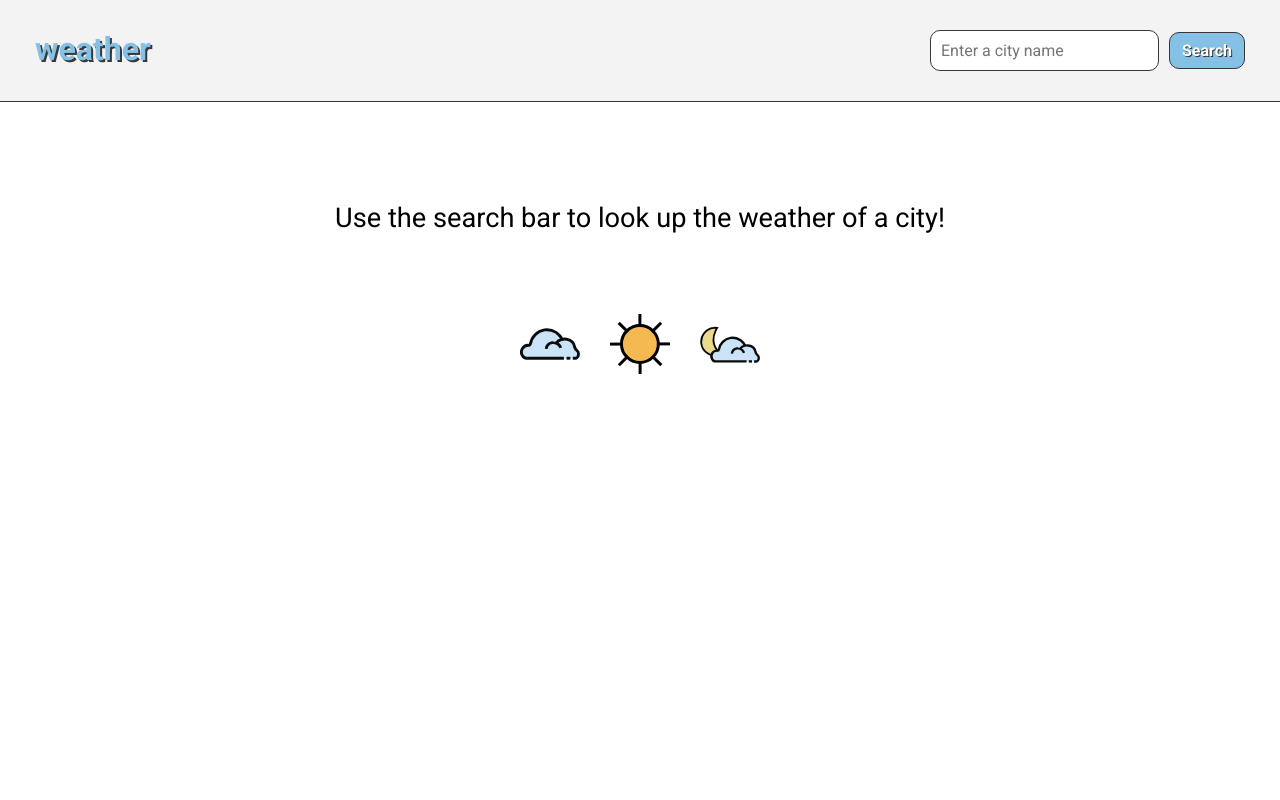
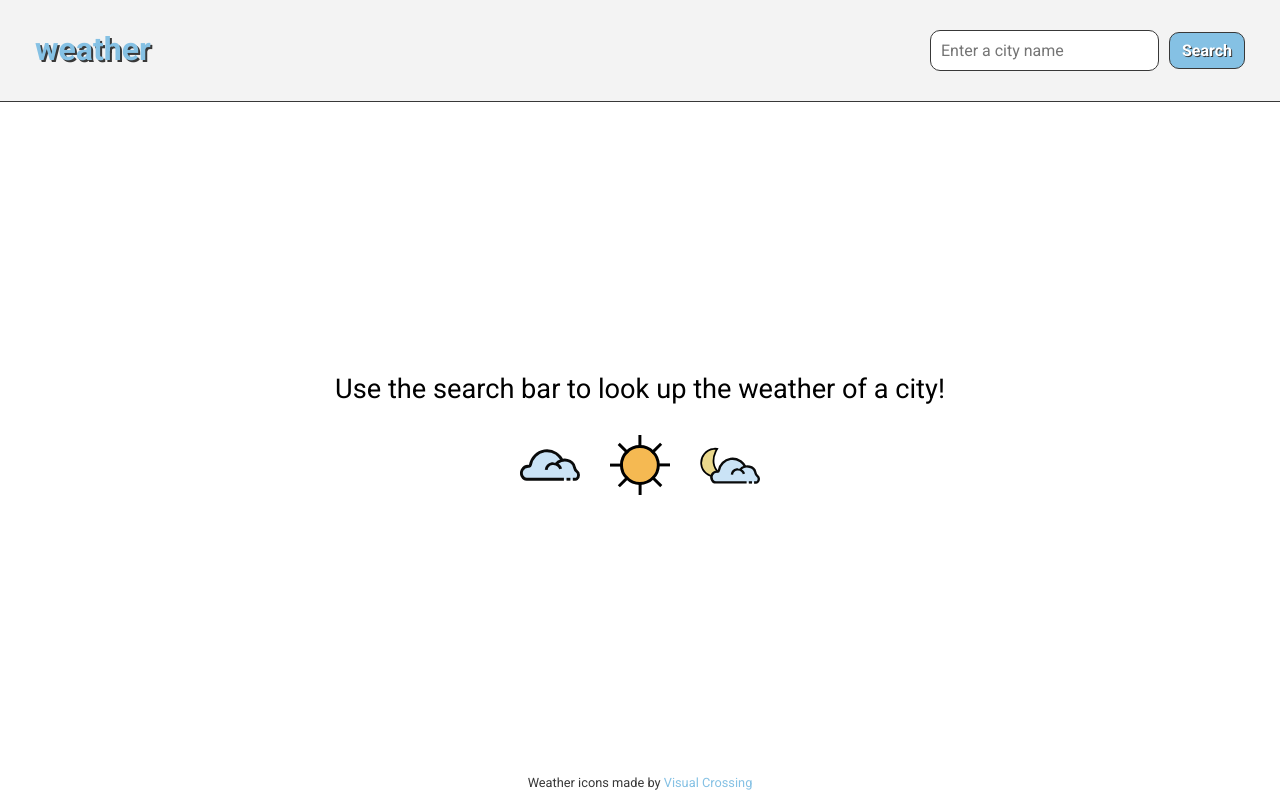
Before and after one commit to dianedoan/odin-weather-app, a website built with webpack: page src/template.html in a window 1280 px wide. Built offline with nearby package versions, Linux system fonts and the light colour scheme.

Commit message:
Add weather icons credit link

```diff
--- a/src/index.js
+++ b/src/index.js
@@ -84,10 +84,12 @@ async function displayWeatherInfo(processedData, tempUnit) {
     container.style.backgroundColor = "#466a92";
     weatherContainer.style.backgroundColor = "#466a92";
     weatherContainer.style.color = "#fff";
+    iconsCredit.style.color = "#fff";
   } else {
     container.style.backgroundColor = "#e8f7ff";
     weatherContainer.style.backgroundColor = "#e8f7ff";
     weatherContainer.style.color = "#000";
+    iconsCredit.style.color = "#000";
   }
 
   // location
@@ -160,6 +162,9 @@ async function displayWeatherInfo(processedData, tempUnit) {
     weekDescriptionHeader.textContent = day.description;
     upcomingDayItem.append(weekDescriptionHeader);
   };
+
+  // icons credit
+  container.appendChild(iconsCredit);
 };
 
 // display text for loading, startup, and error messages
@@ -177,7 +182,7 @@ function displayMessage(weatherContainer, message) {
 
   // message
   const noWeatherMessage = document.createElement("p");
-  noWeatherMessage.classList = "no-weather-message";
+  noWeatherMessage.classList = "weather-message";
   noWeatherMessage.textContent = message;
   weatherContainer.appendChild(noWeatherMessage);
 
@@ -237,6 +242,8 @@ weeklyWeatherContainer.classList = "weekly-weather-container";
 const defaultIcons = document.createElement("div");
 defaultIcons.classList = "default-icons";
 
+const iconsCredit = document.querySelector(".icons-credit");
+
 // location search bar
 const searchLocationForm = document.querySelector("#search-location-form");
 const searchLocation = document.querySelector("#search-location");
--- a/src/styles.css
+++ b/src/styles.css
@@ -23,17 +23,25 @@ h6 {
 
 a {
   text-decoration: none;
+  color: var(--button-color);
+}
+
+.icons-credit {
+  color: var(--border-color);
+  text-align: center;
+  padding: 10px;
+  font-size: 0.8rem;
 }
 
 .container {
   display: flex;
   flex-direction: column;
+  justify-content: space-between;
   height: 100vh;
 }
 
-.no-weather-message {
+.weather-message {
   font-size: 1.7rem;
-  padding: 50px;
 }
 
 .default-icons {
--- a/src/template.html
+++ b/src/template.html
@@ -15,6 +15,7 @@
       </form>
     </header>
     <div class="weather-container"></div>
+    <p class="icons-credit">Weather icons made by <a href="https://github.com/visualcrossing/WeatherIcons">Visual Crossing</a></p>
   </div>
 </body>
 </html>
```
